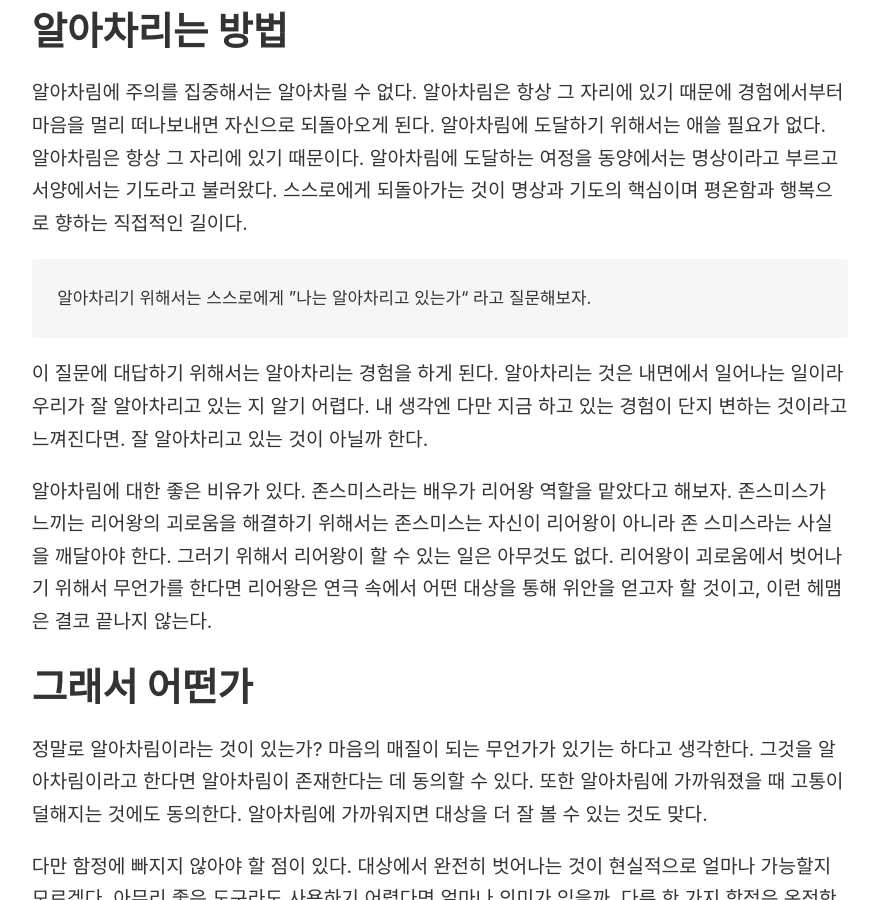
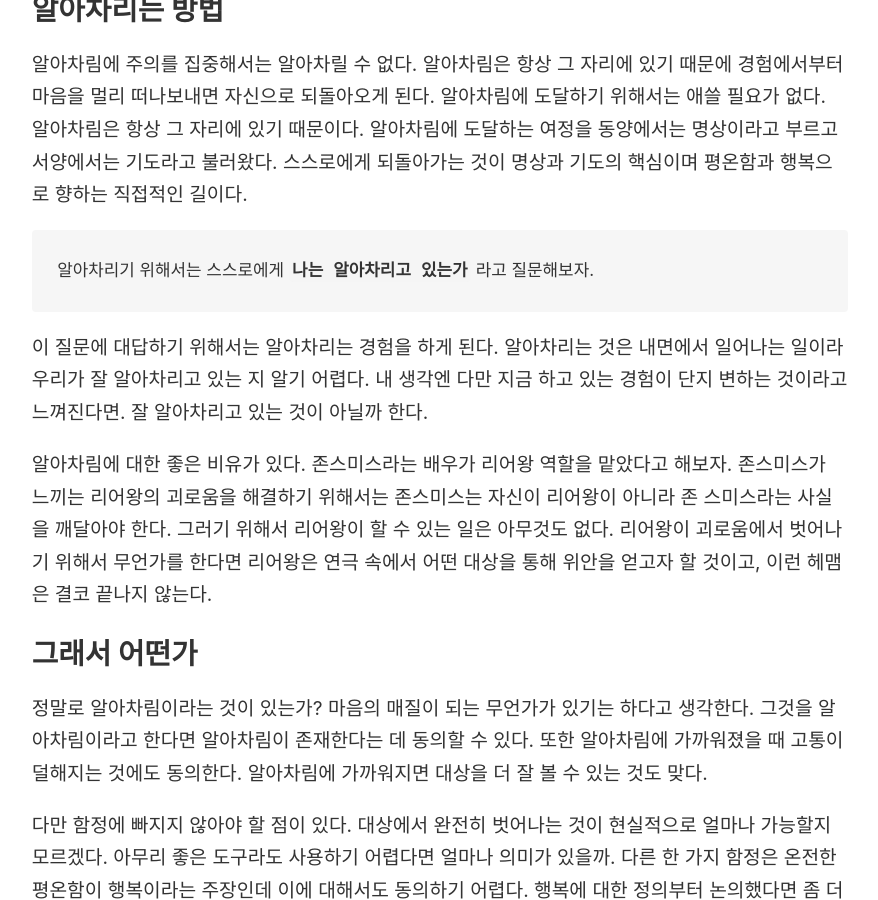
Before and after one commit to ittaga/note, a Jekyll site: the page built from _notes/명상 하는 법.md, in a window 1280 px wide and 900 px high, scrolled down 800 px. Shown: the whole window, without its empty margins (45-923 px from the left). Built offline with Jekyll 4.4.1, drawn with Linux system fonts in a browser that asks for light colours.

Commit message:
Update 명상 하는 법.md

```diff
--- a/_notes/명상 하는 법.md
+++ b/_notes/명상 하는 법.md
@@ -12,20 +10,22 @@ source link: https://product.kyobobook.co.kr/detail/S000202387380
 
 우리는 나를 알아차렸을 때, 혹은 잊지 않았을 때 평온한 상태가 된다.  경험에 가려서 알아차림을 잊으면 우리는 평온함과 행복에서 멀어진다.  이를 기독교에서는 원죄, 베단타에서는 무지라고 한다. 많은 종교에서는 알아차림에서 멀어지는 것이 신으로부터 멀어지는 것을 뜻한다.
 
-# 알아차리는 방법
+## 알아차리는 방법
 
 알아차림에 주의를 집중해서는 알아차릴 수 없다. 알아차림은 항상 그 자리에 있기 때문에 경험에서부터 마음을 멀리 떠나보내면 자신으로 되돌아오게 된다. 알아차림에 도달하기 위해서는 애쓸 필요가 없다. 알아차림은 항상 그 자리에 있기 때문이다. 알아차림에 도달하는 여정을 동양에서는 명상이라고 부르고 서양에서는 기도라고 불러왔다. 스스로에게 되돌아가는 것이 명상과 기도의 핵심이며 평온함과 행복으로 향하는 직접적인 길이다.
 
-> 알아차리기 위해서는 스스로에게 ”나는 알아차리고 있는가“ 라고 질문해보자.
+> 알아차리기 위해서는 스스로에게 **`나는 알아차리고 있는가`** 라고 질문해보자.
 
 이 질문에 대답하기 위해서는 알아차리는 경험을 하게 된다. 알아차리는 것은 내면에서 일어나는 일이라 우리가 잘 알아차리고 있는 지 알기 어렵다. 내 생각엔 다만 지금 하고 있는 경험이 단지 변하는 것이라고 느껴진다면. 잘 알아차리고 있는 것이 아닐까 한다.
 
 알아차림에 대한 좋은 비유가 있다. 존스미스라는 배우가 리어왕 역할을 맡았다고 해보자. 존스미스가 느끼는 리어왕의 괴로움을 해결하기 위해서는 존스미스는 자신이 리어왕이 아니라 존 스미스라는 사실을 깨달아야 한다. 그러기 위해서 리어왕이 할 수 있는 일은 아무것도 없다. 리어왕이 괴로움에서 벗어나기 위해서 무언가를  한다면 리어왕은 연극 속에서 어떤 대상을 통해 위안을 얻고자 할 것이고, 이런 헤맴은 결코 끝나지 않는다.
 
-# 그래서 어떤가
+## 그래서 어떤가
 
 정말로 알아차림이라는 것이 있는가? 마음의 매질이 되는 무언가가 있기는 하다고 생각한다. 그것을 알아차림이라고 한다면 알아차림이 존재한다는 데 동의할 수 있다. 또한 알아차림에 가까워졌을 때 고통이 덜해지는 것에도 동의한다. 알아차림에 가까워지면 대상을 더 잘 볼 수 있는 것도 맞다.
 
 다만 함정에 빠지지 않아야 할 점이 있다. 대상에서 완전히 벗어나는 것이 현실적으로 얼마나 가능할지 모르겠다. 아무리 좋은 도구라도 사용하기 어렵다면 얼마나 의미가 있을까. 다른 한 가지 함정은 온전한 평온함이 행복이라는 주장인데 이에 대해서도 동의하기 어렵다. 행복에 대한 정의부터 논의했다면 좀 더 좋은 책이 되었을거다. 이런 부류의 책을 읽으면 대부분 전제가 주관적이고 설명이 빈약해서 아쉽다.
 
+---
+
 #명상 #행복
```
Also changed, not shown: other parts of _notes/명상 하는 법.md (+1 -3 lines).
